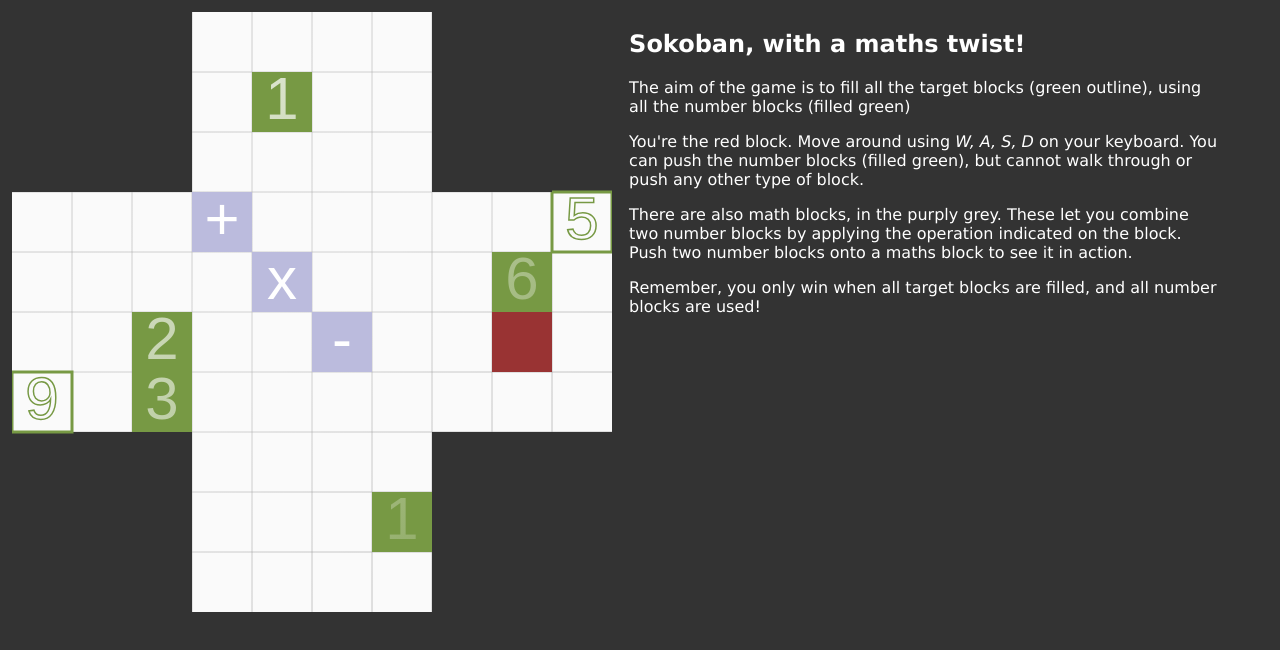
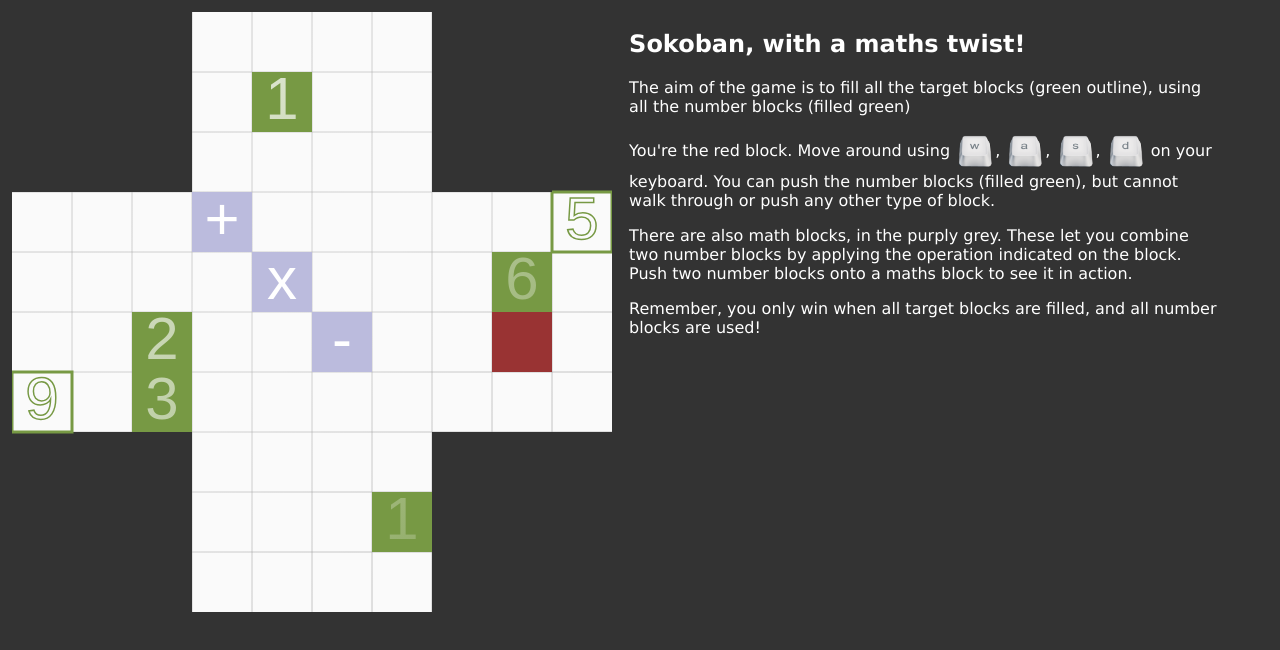
Before and after one commit to lesiki/maths-sokoban, a plain HTML site: page index.html in a window 1280 px wide. Drawn offline with nearby package versions, Linux system fonts and the light colour scheme.

Commit message:
gh-pages Added wasd icons

```diff
--- a/index.html
+++ b/index.html
@@ -13,8 +13,14 @@
 			<p>
 				The aim of the game is to fill all the target blocks (green outline), using all the number blocks (filled green)
 			</p>
-			<p>
-				You're the red block. Move around using <em>W, A, S, D</em> on your keyboard. You can push the number blocks (filled green), but cannot walk through or push any other type of block.
+			<p class="controls">
+			You're the red block. Move around using
+			<img src="images/letter-w-icon.png"/>,
+			<img src="images/letter-a-icon.png"/>,
+			<img src="images/letter-s-icon.png"/>,
+			<img src="images/letter-d-icon.png"/>
+
+			on your keyboard. You can push the number blocks (filled green), but cannot walk through or push any other type of block.
 			</p>
 			<p>
 				There are also math blocks, in the purply grey. These let you combine two number blocks by applying the operation indicated on the block. Push two number blocks onto a maths block to see it in action.
--- a/sokoban.less
+++ b/sokoban.less
@@ -21,4 +21,9 @@ div.instructions {
 	vertical-align:top;
 	padding-left:10px;
 	color:#fff;
+	p.controls img {
+		width: 40px;
+		height: 40px;
+		vertical-align:middle;
+	}
 }
```
Also changed, not shown: images/letter-a-icon.png (added), images/letter-d-icon.png (added), images/letter-s-icon.png (added), images/letter-w-icon.png (added), sokoban.css.
